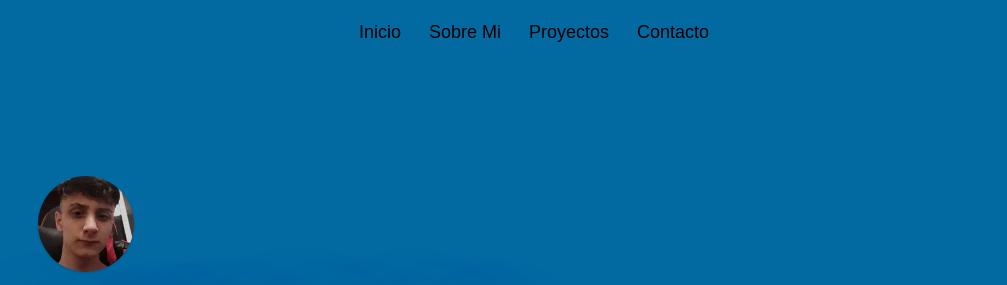
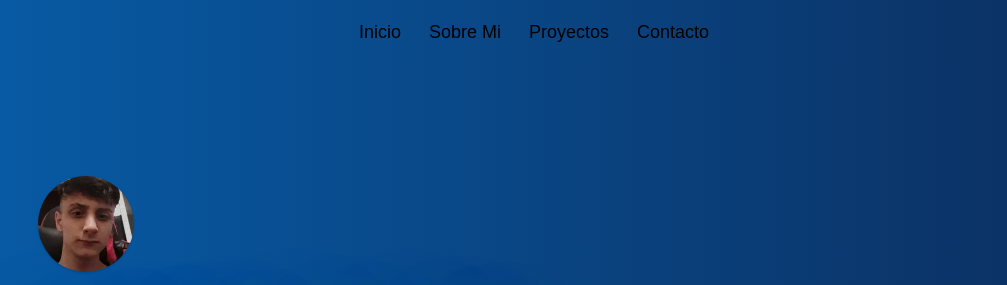
Before and after one commit to a-scu/Portfolio, an Astro site: page / in a window 1280 px wide. Shown: the top 285 px of the page, without its empty margins (106-1113 px from the left). Built offline with nearby package versions, Linux system fonts and the light colour scheme; Astro itself is replaced by a stand-in of ours.

Commit message:
cambios en el color

```diff
--- a/src/layouts/Layout.astro
+++ b/src/layouts/Layout.astro
@@ -49,14 +49,14 @@ const { title } = Astro.props;
   }
 
   body {
-    /* background: linear-gradient(to right, #004e92, #0c215c); */
-    background-color: #0369a1;
+    background: linear-gradient(to right, #075eaa, #0c2c5c);
+    background-color: #0a5a85;
     min-height: 100vh;
   }
 
   header {
-    /* background: linear-gradient(to right, #004e92, #0c215c); */
-    background-color: #0369a1;
+    background: linear-gradient(to right, #075eaa, #0c2c5c);
+    background-color: #0a5a85;
   }
 
   @media (prefers-reduced-motion: reduce) {
```
